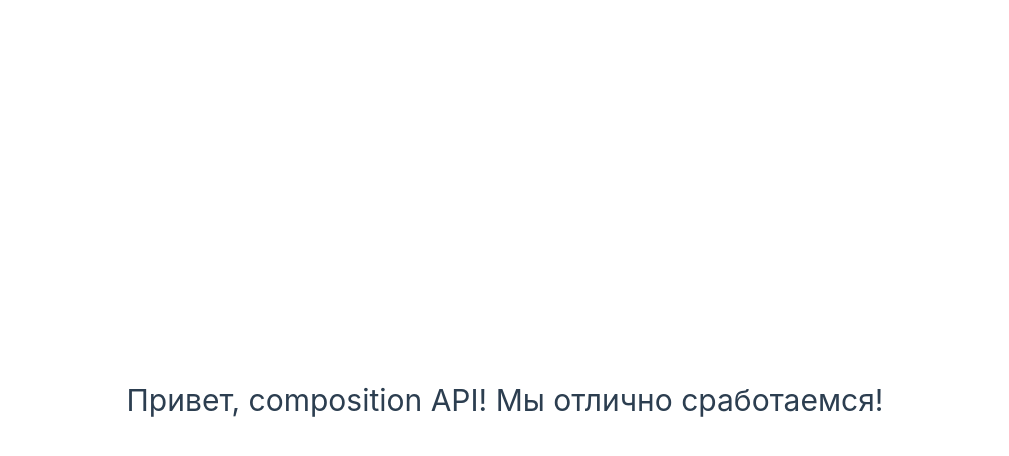
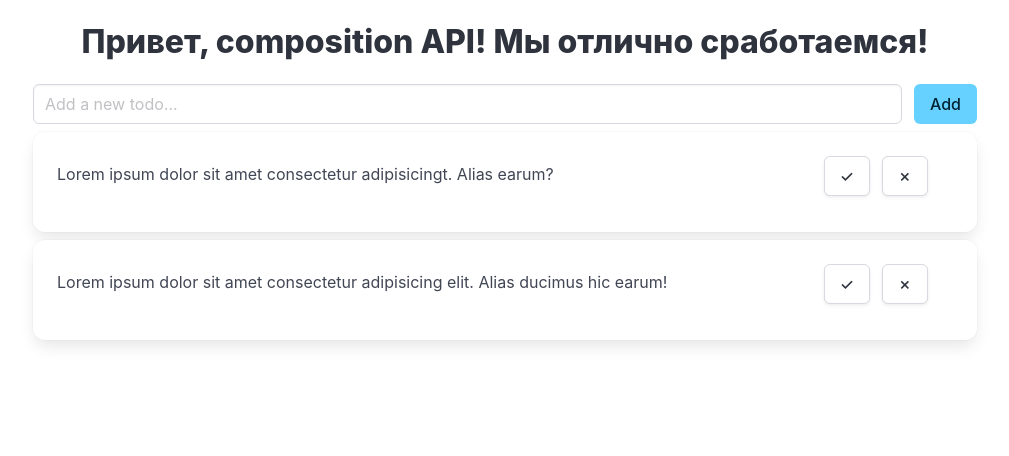
Before and after one commit to Denis-Kotlyarov/vue.js-compositionAPI-myToDoList, a Vue app: page / in a window 1280 px wide. Shown: the top 456 px of the page, without its empty margins (135-1144 px from the left). Built offline with nearby package versions, Linux system fonts and the light colour scheme.

Commit message:
Add base interf and functions

```diff
--- a/package.json
+++ b/package.json
@@ -11,6 +11,7 @@
     "format": "prettier --write src/"
   },
   "dependencies": {
+    "bulma": "^1.0.0",
     "vue": "^3.4.21",
     "vue-router": "^4.3.0",
     "vuex": "^4.0.2"
--- a/src/App.vue
+++ b/src/App.vue
@@ -1,14 +1,36 @@
 <script setup>
-import { RouterLink, RouterView } from 'vue-router'
-import HelloWorld from './components/HelloWorld.vue'
+//Imports
+import AddForm from '@/components/AddForm.vue'
+import ToDoItem from '@/components/ToDoItem.vue'
+import { reactive } from 'vue'
+
+//Works with todos
+const todos = reactive([
+  {
+    id: 'id1',
+    content: 'Lorem ipsum dolor sit amet consectetur adipisicingt. Alias earum?',
+    done: false
+  },
+  {
+    id: 'id2',
+    content: 'Lorem ipsum dolor sit amet consectetur adipisicing elit. Alias ducimus hic earum!',
+    done: true
+  }
+])
 </script>
 
 <template>
-  <header>
-    <h1>Привет, composition API! Мы отлично сработаемся!</h1>
+  <header class="my-5 has-text-centered">
+    <h1 class="title">Привет, composition API! Мы отлично сработаемся!</h1>
   </header>
+  <div class="container is-max-desktop px-2">
+    <add-form placeholder="Add a new todo..." btn_text="Add"></add-form>
+    <div class="items-list" v-for="todo in todos" :key="todo.id">
+      <to-do-item class="my-2" :todo="todo"></to-do-item>
+    </div>
+  </div>
 </template>
 
-<style scoped>
-
+<style>
+@import 'bulma/css/bulma.min.css';
 </style>
--- /dev/null
+++ b/src/components/AddForm.vue
@@ -0,0 +1,34 @@
+<script>
+export default {
+  name: 'AddForm',
+  props: {
+    placeholder: {
+      type: String
+    },
+    btn_text: {
+      type: String
+    }
+  },
+
+  setup() {
+    const addToDo = () => {
+      console.log('AAA')
+    }
+  }
+}
+</script>
+
+<template>
+  <form @submit.prevent="addToDo">
+    <div class="field is-grouped">
+      <p class="control is-expanded">
+        <input class="input" type="text" :placeholder="placeholder" />
+      </p>
+      <p class="control">
+        <button class="button is-info">{{ btn_text }}</button>
+      </p>
+    </div>
+  </form>
+</template>
+
+<style></style>
--- /dev/null
+++ b/src/components/ToDoItem.vue
@@ -0,0 +1,38 @@
+<script>
+export default {
+  name: 'ToDoItem',
+  props: {
+    todo: {
+      type: Object,
+      required: true
+    }
+  }
+}
+</script>
+
+<template>
+  <section class="card">
+    <div class="card-content">
+      <div class="content columns is-mobile is-vcentered">
+        <p class="column is-10-mobile">
+          <!-- <slot></slot> Интересный тег, не хотел удалять-->
+          {{ todo.content }}
+        </p>
+
+        <div class="column is-2">
+          <button class="button mr-3 mb-3 commit">&check;</button>
+          <button class="button cross">&cross;</button>
+        </div>
+      </div>
+    </div>
+  </section>
+</template>
+
+<style scoped>
+.cross:hover {
+  background-color: rgb(255, 133, 133);
+}
+.commit:hover {
+  background-color: rgb(168, 255, 133);
+}
+</style>
--- a/src/main.js
+++ b/src/main.js
@@ -1,5 +1,3 @@
-import './assets/main.css'
-
 import { createApp } from 'vue'
 import App from './App.vue'
 import router from './router'
```
Also changed, not shown: 1 other file (tests, documents, lock files or other folders).
